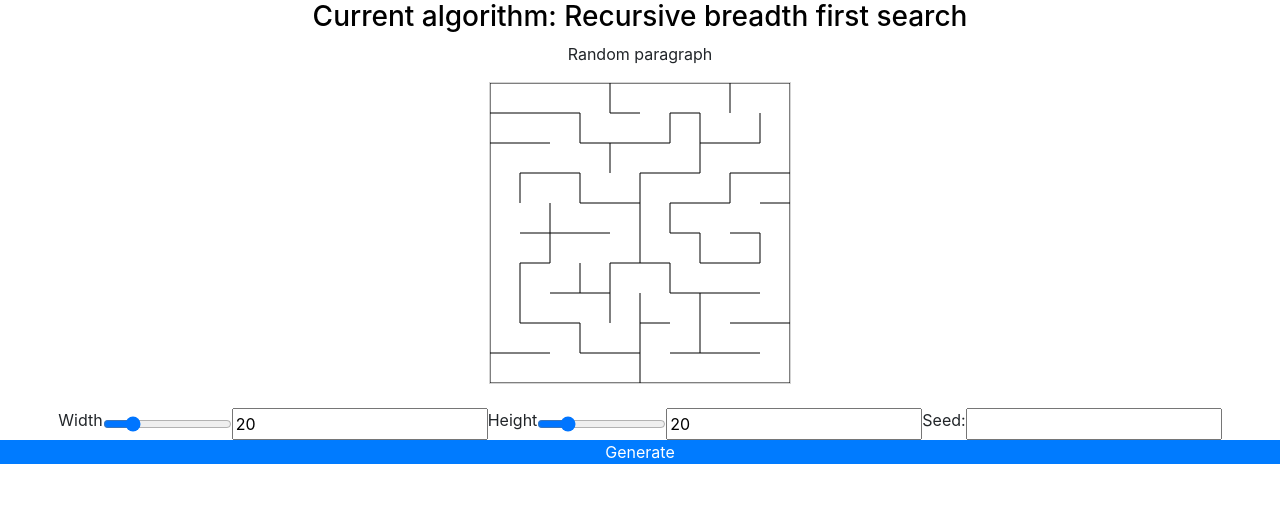
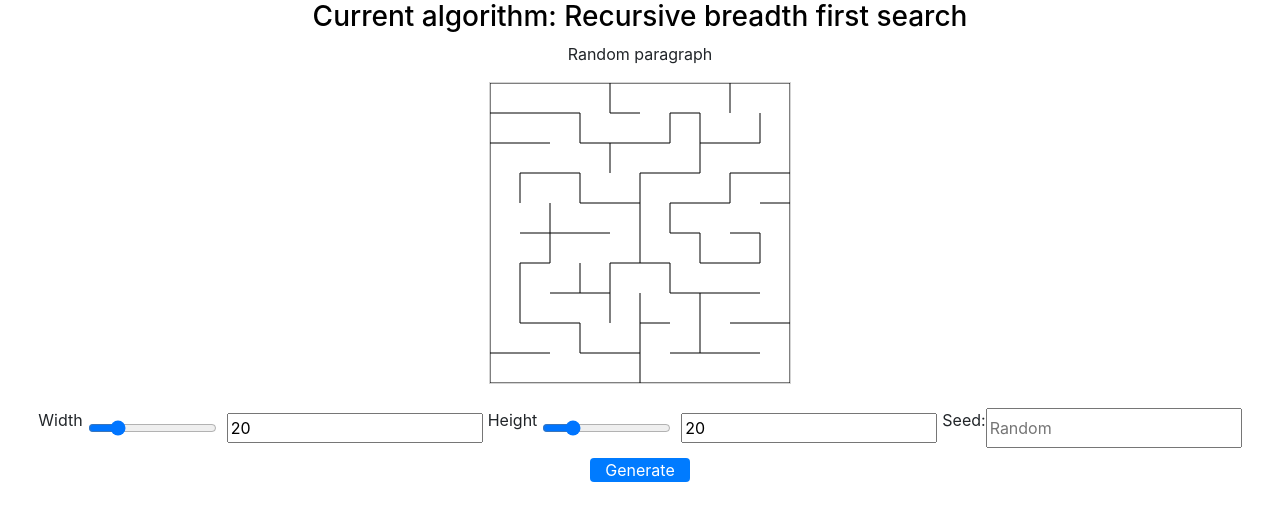
Before and after one commit to Yummeh/Maze-generation, a plain HTML site: page index.html in a window 1280 px wide. Drawn offline with nearby package versions, Linux system fonts and the light colour scheme.

Commit message:
Some css styling

```diff
--- a/CSS/style.css
+++ b/CSS/style.css
@@ -3,14 +3,45 @@ h3 {
     align-self: center;
 }
 
+#maze-width-input {
+    margin: 5px;
+}
+
+#maze-height-input {
+    margin: 5px;
+}
+
+#maze-width-range {
+    margin: 5px;
+}
+
+#maze-height-range {
+    margin: 5px;
+}
+
+
+
 #canvas {
     margin: 0 auto;
 }
 
-.generateMaze {
+#generate-maze {
+    margin: 10px;
     width: 100px;
+}
+
+#generate-maze-div {
+
 }
 
 #myContainer {
     width: 100;
 }
+
+#generate-maze-form {
+    margin: 200px;
+}
+
+.test {
+    margin: 100px;
+}
--- a/index.html
+++ b/index.html
@@ -16,17 +16,22 @@
                 </canvas>
                 <br>
 
-                <form class="d-flex justify-content-center">
-                    <label for="width">Width</label>
-                    <input type="range" id="width" name="width" min="0" max="100" value="20">
-                    <input type="text" id="widthInput" name="widthInput" value="20">
+                <form class="generate-maze-form d-flex justify-content-center">
+
+                    <label for="maze-width">Width</label>
+                    <input type="range" id="maze-width-range" name="maze-width-range" min="0" max="100" value="20">
+                    <input type="text" id="maze-width-input" name="maze-width-input" value="20">
+
                     <label for="height">Height</label>
-                    <input type="range" id="height" name="height" min="0" max="100" value="20">
-                    <input type="text" id="heightInput" name="heightInput" value="20"><br>
-                    <label for="seed">Seed: </label>
-                    <input type="text" id="seed" name="seed">
+                    <input type="range" id="maze-height-range" name="maze-heigth-range" min="0" max="100" value="20">
+                    <input type="text" id="maze-height-input" name="maze-height-input" value="20"><br>
+
+                    <label for="maze-seed">Seed: </label>
+                    <input type="text" id="maze-seed-input" name="seed" placeholder="Random">
                 </form>
-                <p class="generatemMaze brn btn-primary" id="generateMaze">Generate</p>
+                <div class="generate-maze-div d-flex justify-content-center">
+                    <p class="brn btn-primary rounded" id="generate-maze">Generate</p>
+                </div>
             </div>
         </div>
 
```
